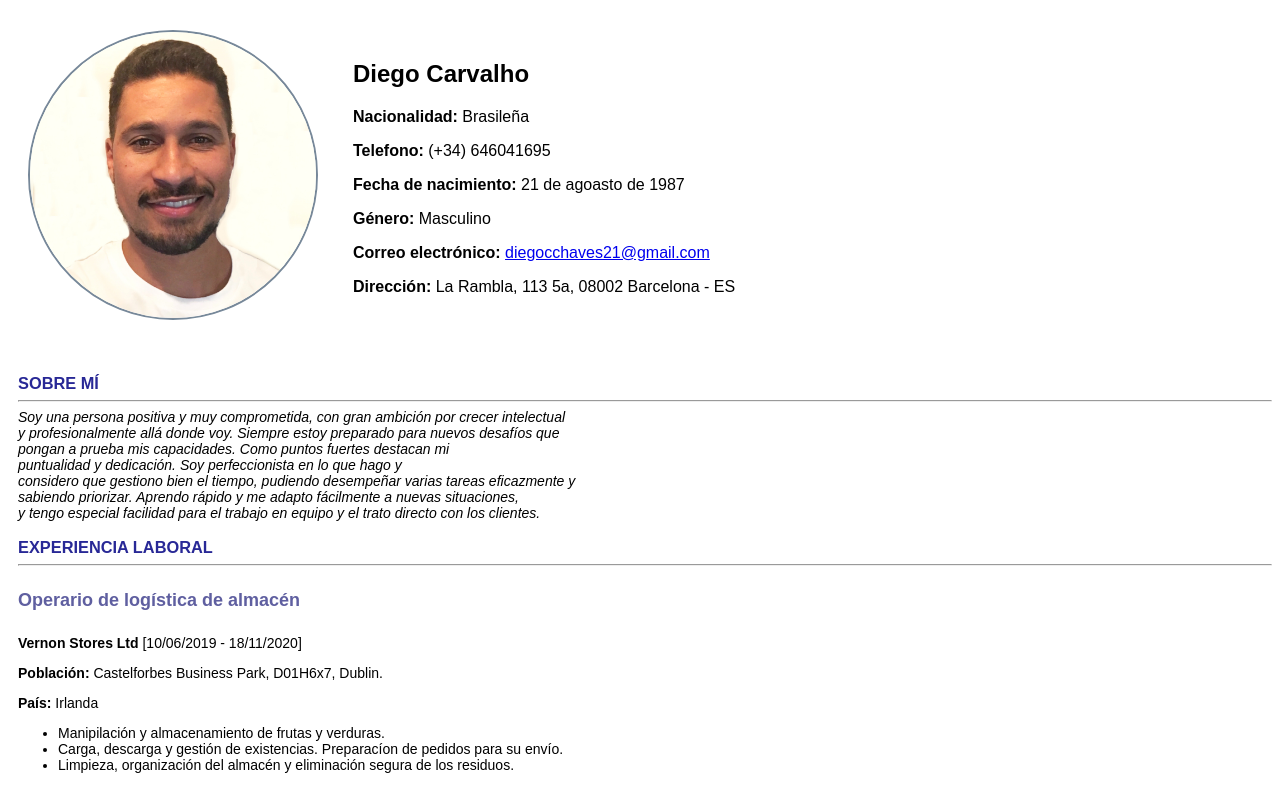
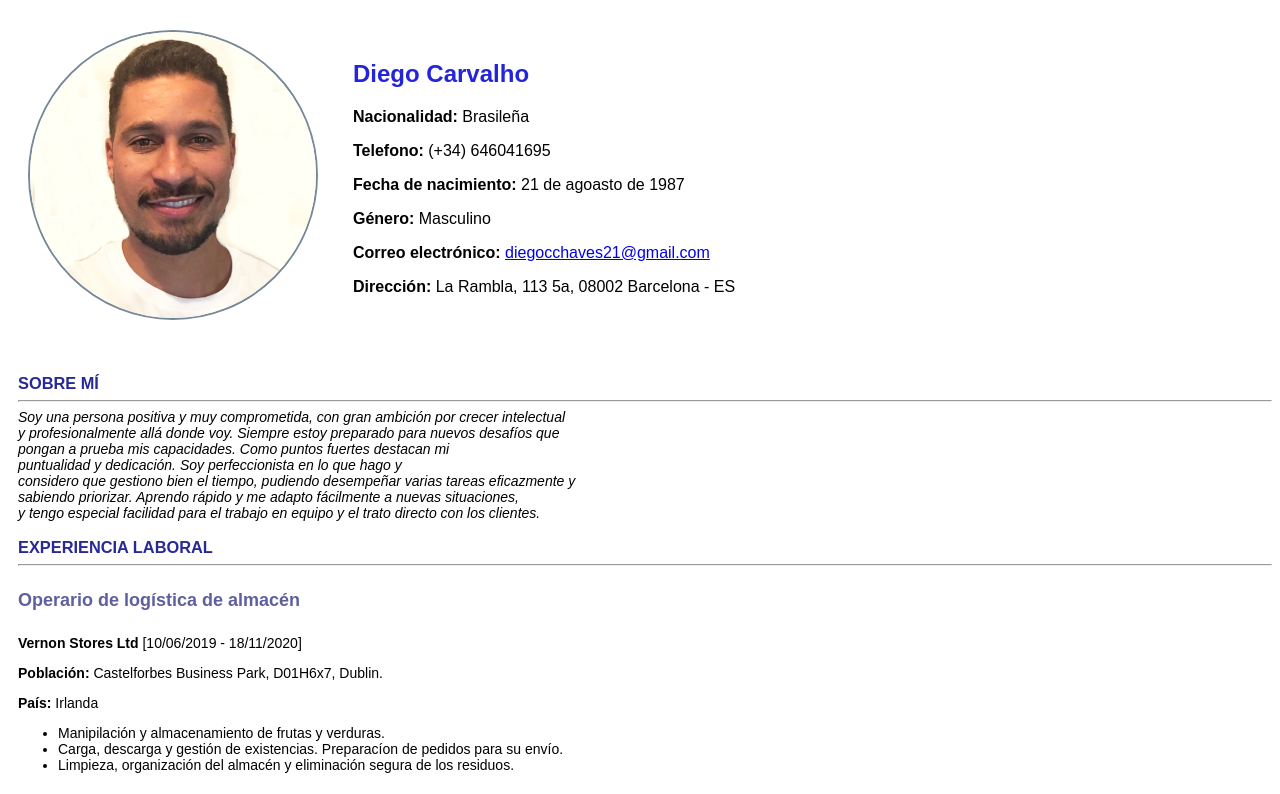
Before and after one commit to diegocchaves/Curriculum-DC, a plain HTML site: page Index.html in a window 1280 px wide. Shown: the top 794 px of the page. Drawn offline with Linux system fonts and the light colour scheme.

Commit message:
Change name color

```diff
--- a/Index.html
+++ b/Index.html
@@ -18,7 +18,7 @@
             </div>
 
             <div class="info">
-                <h2>Diego Carvalho </h2>
+                <h2 class="nombre">Diego Carvalho</h2>
                 <p><b>Nacionalidad:</b> Brasileña</p>
                 <p><b>Telefono:</b> (+34) 646041695</p>
                 <p><b>Fecha de nacimiento:</b> 21 de agoasto de 1987</p>
--- a/estilo.css
+++ b/estilo.css
@@ -51,3 +51,6 @@ h4 {
     font-size: 14px;
 
 }
+.nombre {
+    color: rgb(36, 36, 219);
+}
```
